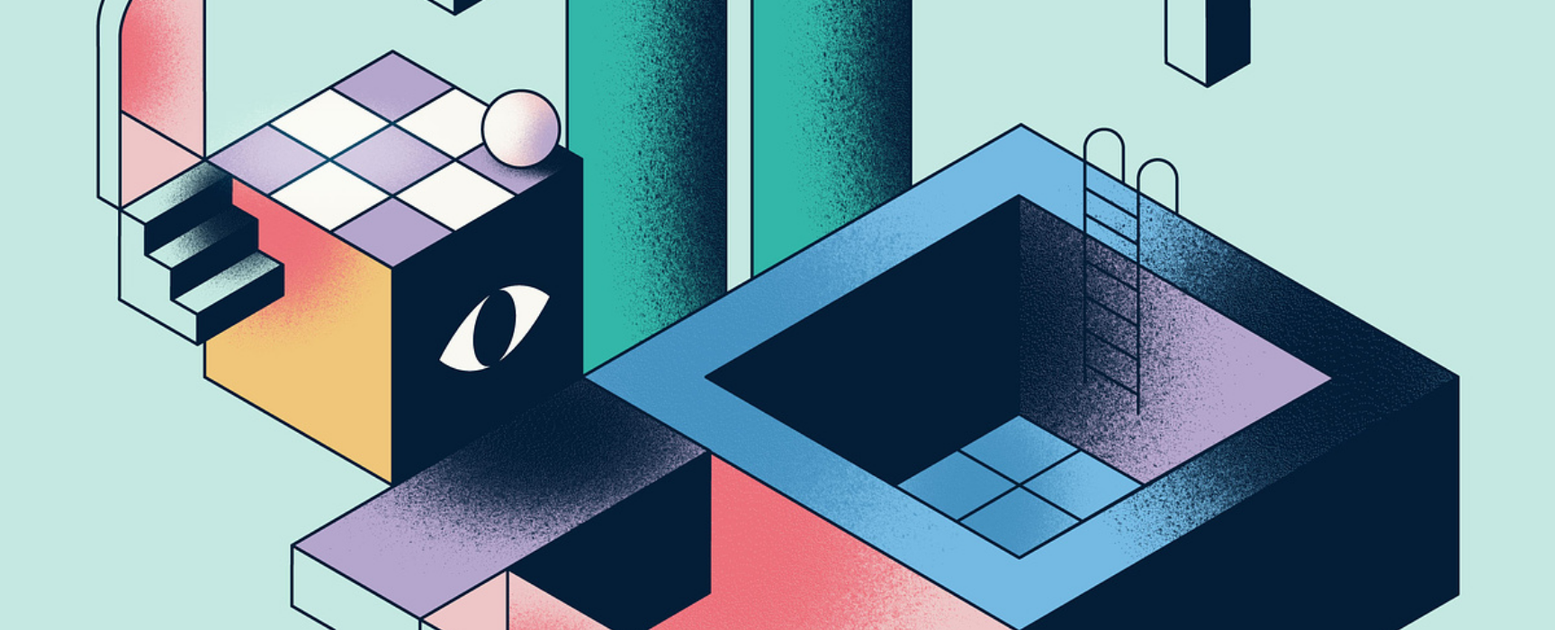
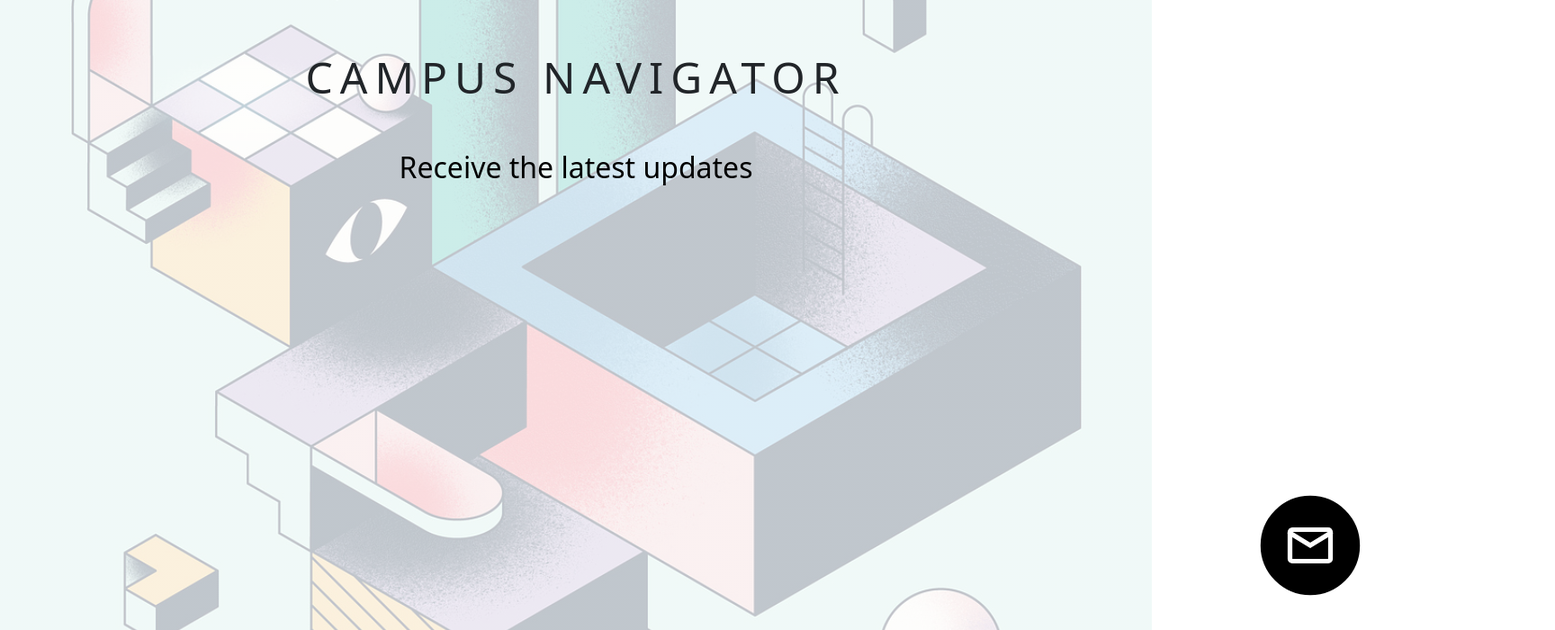
Before and after one commit to Parani2002/SDGP-SE4, a plain HTML site: page Frontend/newsletter.html in a window 1280 px wide. Shown: the top 700 px of the page at 90% size, 1728 px wide, since content can reach past the window. Drawn offline with nearby package versions, Linux system fonts and the light colour scheme.

Commit message:
added newsletter html file

```diff
--- a/Frontend/CSS/newsletter.css
+++ b/Frontend/CSS/newsletter.css
@@ -1,9 +1,41 @@
-.newsletter {
-    position: relative;
-    width: 1728px;
-    height: 1117px;
-    background-color: #ffffffbf;
-    background-image: url(../images/background.jpg);
-    background-size: cover;
-    background-position: 50% 50%;
-  }
+.body, html {
+  height: 100%;
+  margin: 0;
+  padding: 0;
+  font-family: 'Poppins', sans-serif;
+  margin: 0;
+  padding: 0;
+  overflow: hidden;
+  background-image: url(../img/background.jpg);
+  background-size: cover;
+  background-repeat: no-repeat;
+  background-position: center;
+
+  position: relative;
+}
+
+.Newsletter {
+  align-items: center;
+  text-align: center;
+  width: 100%;
+  height: 100%;
+  position: absolute;
+  background: linear-gradient(0deg, rgba(255, 255, 255, 0.75) 0%, rgba(255, 255, 255, 0.75) 100%);
+  top: 0px;
+}
+
+.MainHeading {
+  font-size: 3rem;
+  font-weight: 500;
+  text-transform: uppercase;
+  letter-spacing: 0.5rem;
+  margin-bottom: 5vh;
+  margin-top: 50px;
+}
+
+.GoodMorning {
+  font-size: 2rem;
+  font-weight: 400;
+  color: black;
+  margin-bottom: 5vh;
+}
--- a/Frontend/newsletter.html
+++ b/Frontend/newsletter.html
@@ -10,7 +10,28 @@
     <link rel="stylesheet" href="./CSS/newsletter.css" />
   </head>
   <body>
-    <div class="newsletter">
+    <div class="Newsletter">
+      <div class="MainHeading">Campus Navigator</div>
+      <div class="GoodMorning">Receive the latest updates</div>
+
+      <div class="Home">
+      <a href="Home2.html">
+      <div class="NavigationIcon" style="width: 60px; height: 49px; left: 45px; top: 42px; position: absolute; size: 100px; font-size: 3em; color:black">
+        <i class="fa-solid fa-bars"></i>
+      </a>
+    </div>
+
+    <a href="chatbot.html">
+    <div class="ChatButton" style="width: 100px; height: 100px; left: 1400px; top: 550px; position: absolute">
+      <svg width="112" height="112" viewBox="0 0 112 112" fill="none" xmlns="http://www.w3.org/2000/svg">
+        <circle cx="56" cy="56" r="52.61" fill="black" stroke="black" stroke-width="5.22"/>
+        <path d="M76.0001 38.5H36.0001C34.6193 38.5 33.5001 39.6193 33.5001 41V71C33.5001 72.3807 34.6193 73.5 36.0001 73.5H76.0001C77.3808 73.5 78.5001 72.3807 78.5001 71V41C78.5001 39.6193 77.3808 38.5 76.0001 38.5Z" stroke="white" stroke-width="5.22" stroke-linecap="round"/>
+        <path d="M33.5001 42.2505L56.0001 56.0005L78.5001 42.2505" stroke="white" stroke-width="5.22" stroke-linecap="round"/>
+        </svg>
+
+
+    </div>
+  </a>
 
     </div>
   </body>
```
Also changed, not shown: Frontend/img/background.jpg (renamed from Frontend/images/background.jpg), Frontend/img/iit.jpg (added).
